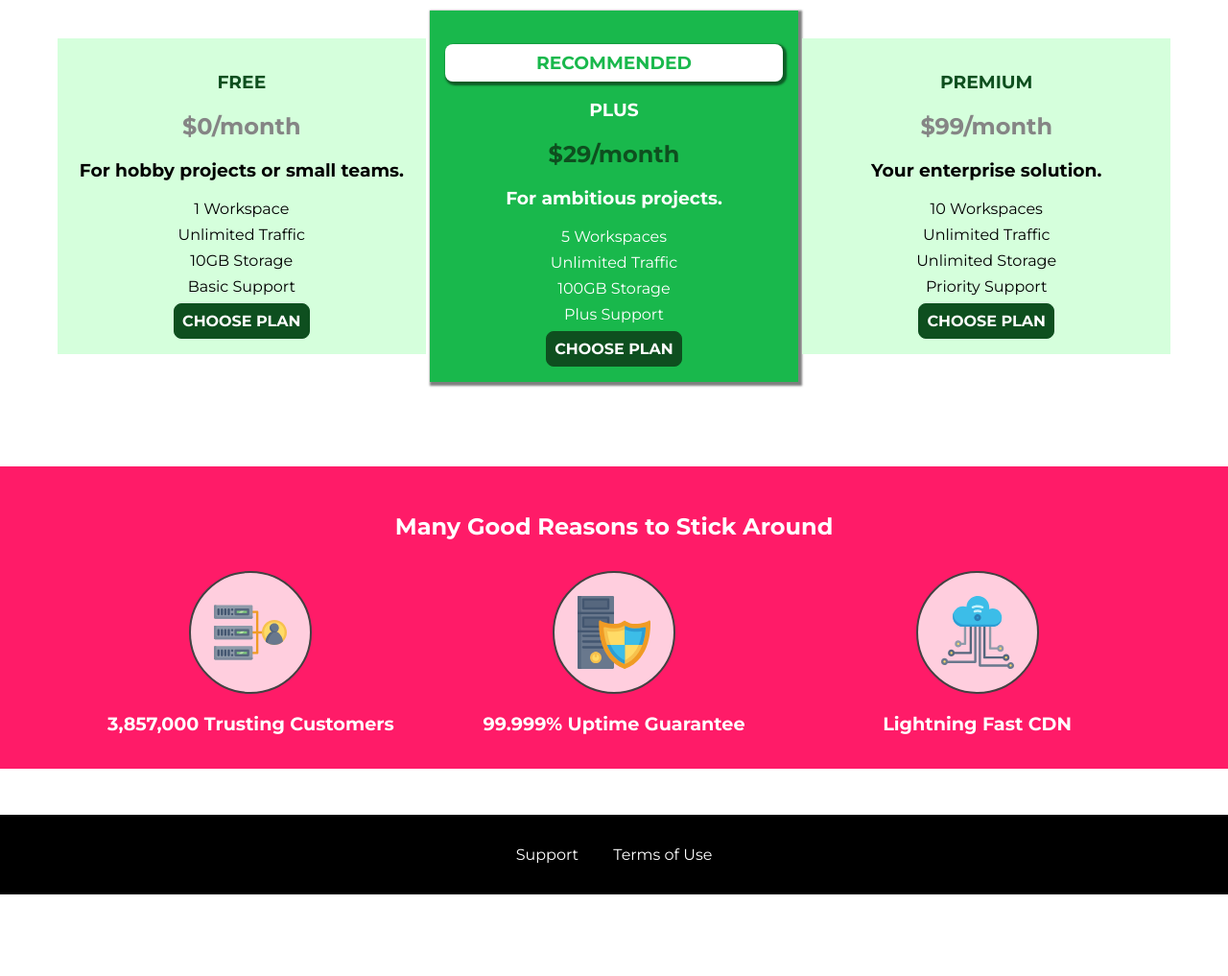
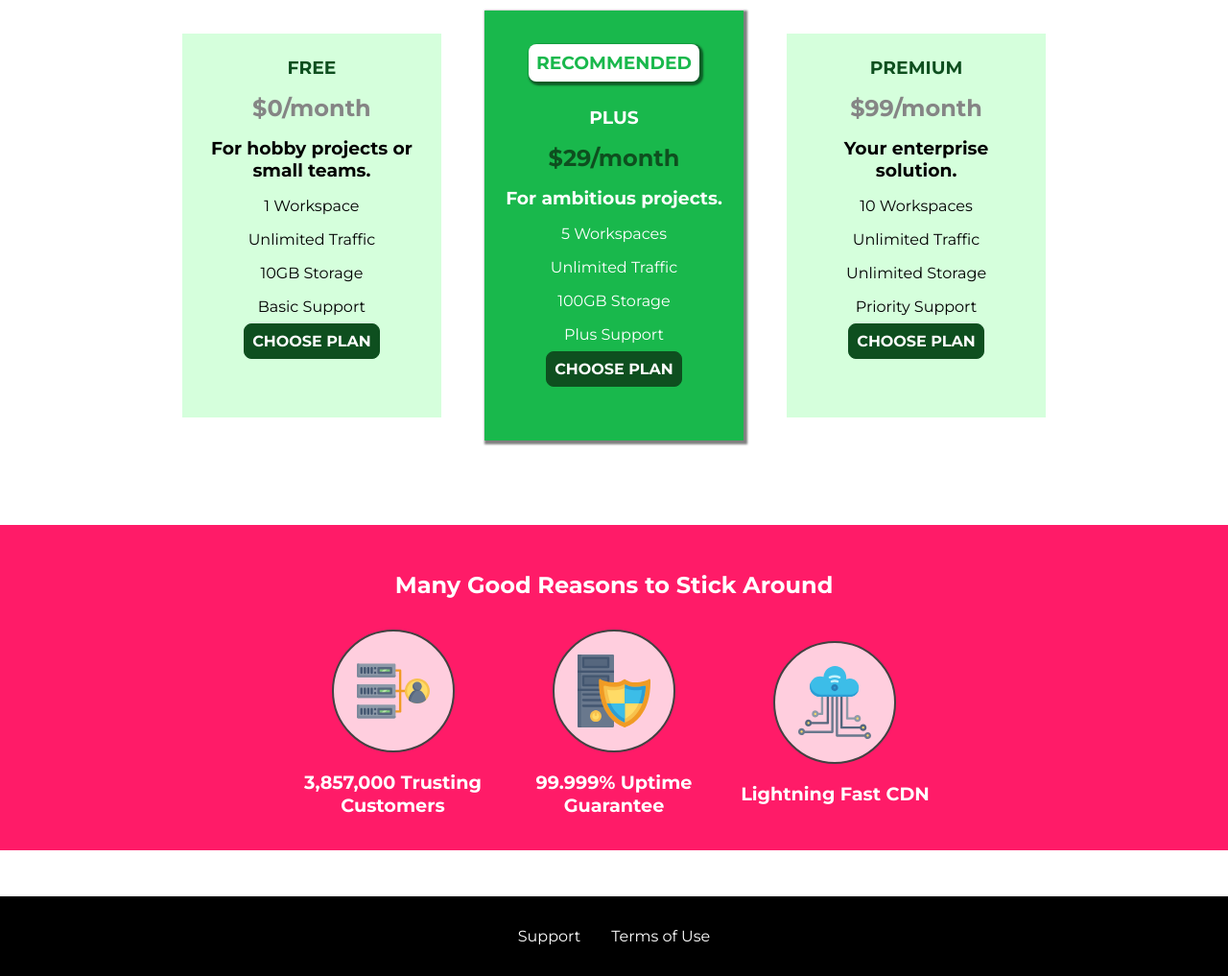
Before and after one commit to khanshariqsk/UHost-Website, a plain HTML site: page index.html in a window 1280 px wide. Shown: the part 442-1459 px from the top of the page at 96% size. Before the commit the page ends 1374 px from the top, so only its background shows below. Drawn offline with Linux system fonts and the light colour scheme.

Commit message:
added flex to the plans and key-features

```diff
--- a/main.css
+++ b/main.css
@@ -38,15 +38,31 @@
 
 .section-title {
   color: #2ddf5c;
-  text-align: center;
+  /*text-align: center;*/
+}
+#plans {
+  display: flex;
+  flex-direction: column;
+  align-items:center;
+
+}
+.plan__list{
+  display: flex;
+  flex-direction: column;
+  align-items: center;
 }
 
 .plan {
   background: #d5ffdc;
-  text-align: center;
+  /*text-align: center;*/
   padding: 1rem;
   margin: 0.5rem 0;
   width: 100%;
+  display: flex;
+  flex-direction: column;
+  align-items: center;
+  /*justify-content: space-between;*/
+
 }
 
 .plan--highlighted {
@@ -64,10 +80,16 @@
 
 .plan__title {
   color: #0e4f1f;
+  margin: 0.5rem 0;
 }
 
 .plan__price {
   color: #858585;
+  margin: 0.5rem 0;
+}
+.plan__price + h3 {
+  margin: 0.5rem 0;
+  text-align: center;
 }
 
 .plan--highlighted .plan__title {
@@ -82,6 +104,9 @@
   list-style: none;
   margin: 0;
   padding: 0;
+  display: flex;
+  flex-direction: column;
+  align-items: center;
 }
 
 .plan__feature {
@@ -90,20 +115,25 @@
 
 @media (min-width: 40rem) {
   .plan__list {
-    width: 100%;
-    text-align: center;
+   /* width: 100%;
+    text-align: center*/;
+    flex-direction: row;
+    justify-content: space-between;
+    align-items: center;
   }
 
   .plan {
-    display: inline-block;
+    /*display: inline-block;*/
     width: 30%;
-    vertical-align: middle;
+    /*vertical-align: middle;*/
     min-width: 13rem;
     max-width: 25rem;
+    height: 25rem;
   }
 
   .plan--highlighted {
     box-shadow: 2px 2px 2px 2px rgba(0, 0, 0, 0.5);
+    height: 28rem;
   }
 }
 
@@ -111,18 +141,33 @@
   background: #ff1b68;
   margin-top: 5rem;
   padding: 1rem;
+  display: flex;
+  flex-direction: column;
+  align-items: center;
 }
 
 #key-features .section-title {
   color: white;
   margin: 2rem;
+  text-align: center;
 }
 
 .key-feature__list {
   list-style: none;
   margin: 0;
   padding: 0;
-  text-align: center;
+  /*text-align: center;*/
+  display: flex;
+  flex-direction: column;
+  align-items: center;
+
+
+}
+.key-feature {
+  display: flex;
+  flex-direction: column;
+  align-items: center;
+  justify-content: center;
 }
 
 .key-feature__image {
@@ -131,7 +176,7 @@
   height: 128px;
   border: 2px solid #424242;
   border-radius: 50%;
-  margin: auto;
+  /*margin: auto;*/
   padding: 1.5rem;
 }
 
@@ -143,11 +188,17 @@
 }
 
 @media (min-width: 40rem) {
+  .key-feature__list {
+    flex-direction: row;
+    justify-content: center;
+    align-items: center;
+  }
   .key-feature {
-    display: inline-block;
+    /*display: inline-block;*/
     width: 30%;
     max-width: 25rem;
-    vertical-align: top;
+    /*vertical-align: top;*/
+
   }
 }
 
--- a/shared.css
+++ b/shared.css
@@ -36,15 +36,12 @@ main {
   background: #2ddf5c;
   padding: 0.5rem 1rem;
   z-index: 1;
-  display: flex;
-  align-items: center;
-  justify-content: space-between;
 }
 
-/* .main-header > div {
+.main-header > div {
   display: inline-block;
   vertical-align: middle;
-} */
+}
 
 .toggle-button {
   width: 3rem;
@@ -72,14 +69,14 @@ main {
   color: #0e4f1f;
   text-decoration: none;
   font-weight: bold;
-
+  height: 2.5rem;
   /* width: 20px; */
-  /* display: inline-block; */
+  display: inline-block;
   vertical-align: middle;
 }
 
 .main-header__brand img {
-  height: 2.5rem;
+  height: 100%;
   /* width: 100%; */
 }
 
@@ -91,13 +88,10 @@ main {
   margin: 0;
   padding: 0;
   list-style: none;
-  display:flex;
-  /* justify-content: flex-end; */
-
 }
 
 .main-nav__item {
-  /* display: inline-block; */
+  display: inline-block;
   margin: 0 1rem;
 }
 
@@ -138,10 +132,10 @@ main {
   }
 
   .main-nav {
-    display: flex;
-    /* text-align: right; */
-    /* width: calc(100% - 44px); */
-    /* vertical-align: middle; */
+    display: inline-block;
+    text-align: right;
+    width: calc(100% - 44px);
+    vertical-align: middle;
   }
 }
 
@@ -155,12 +149,18 @@ main {
   list-style: none;
   margin: 0;
   padding: 0;
-  text-align: center;
+  /*text-align: center;*/
+  display:flex;
+  flex-direction: column;
+  justify-content: center;
+  align-items: center;
+
+
 }
 
 .main-footer__link {
-  display: block;
-  margin: 1rem 0;
+  /*display: block;*/
+  margin: 0.25rem 0;
 }
 
 .main-footer__link a {
@@ -188,18 +188,16 @@ main {
   width: 90%;
   height: 100%;
   list-style: none;
-  /* margin: 10% auto; */
+  /*margin: 10% auto;*/
   padding: 0;
-  /* text-align: center; */
   display: flex;
   flex-direction: column;
+  justify-content: center;
   align-items: center;
-  justify-content:center;
-
 }
 
 .mobile-nav__item {
-  margin: 1rem 0;
+  margin: 0.8rem 0;
 }
 
 .mobile-nav__item a {
@@ -238,8 +236,14 @@ main {
 }
 
 @media (min-width: 40rem) {
+.main-footer__links {
+  /*text-align: center;*/
+  flex-direction: row;
+
+
+}
   .main-footer__link {
-    display: inline-block;
+    /*display: inline-block;*/
     margin: 0 1rem;
   }
 }
```
